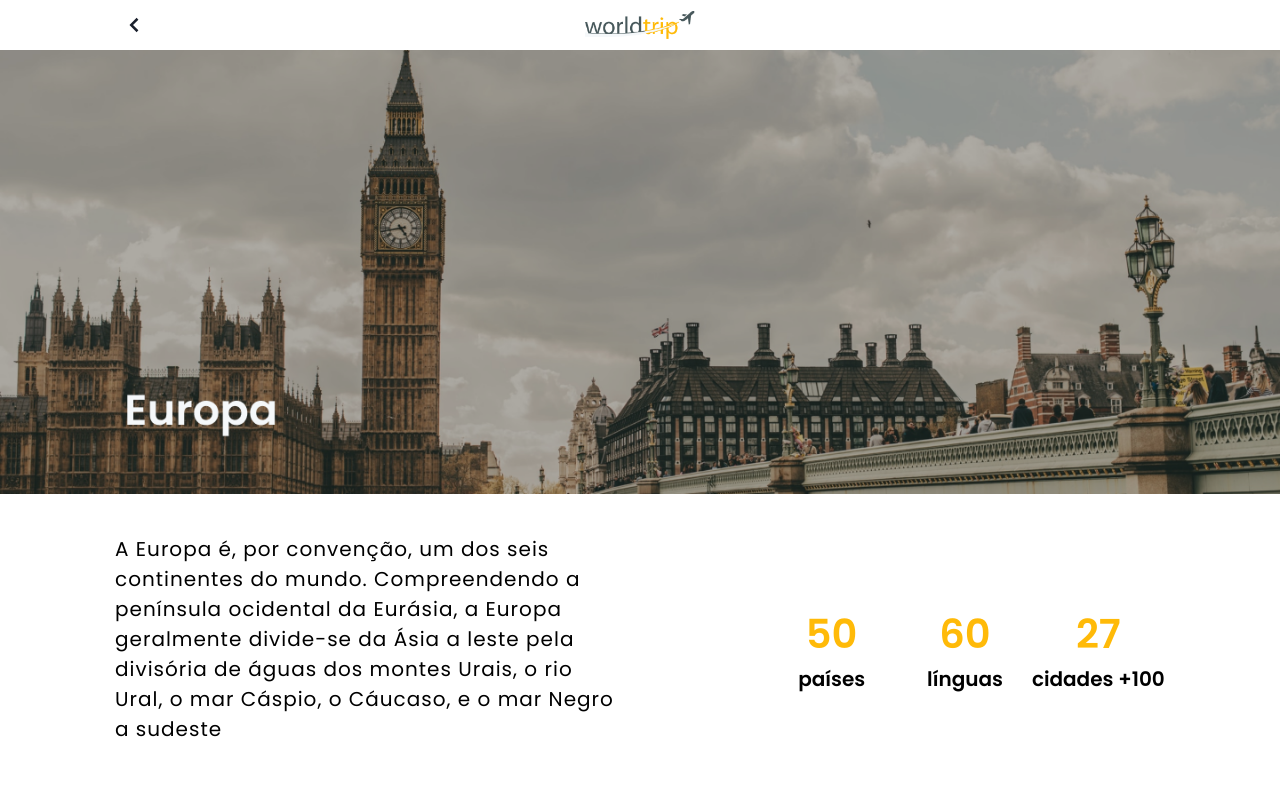
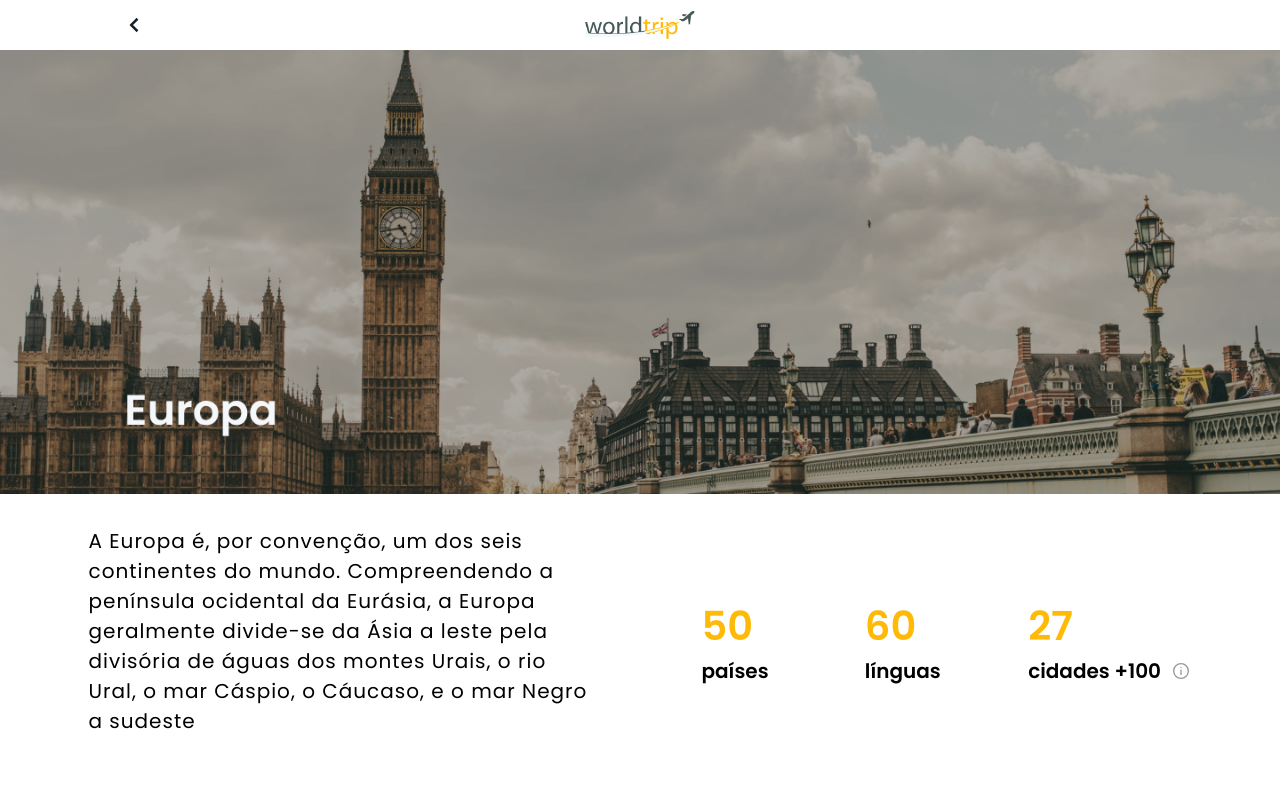
Before and after one commit to pedroviniciusn/world-trip, a Next.js app: page /europe in a window 1280 px wide. Shown: the top 792 px of the page. Built offline with nearby package versions, Linux system fonts and the light colour scheme.

Commit message:
finalizando desafio

```diff
--- a/package.json
+++ b/package.json
@@ -9,6 +9,7 @@
     "lint": "next lint"
   },
   "dependencies": {
+    "@chakra-ui/icons": "^2.0.17",
     "@chakra-ui/react": "^2.4.9",
     "@emotion/react": "^11.10.5",
     "@emotion/styled": "^11.10.5",
--- a/src/components/Slide/index.tsx
+++ b/src/components/Slide/index.tsx
@@ -6,7 +6,7 @@ import imageEurope from "../../../public/images_project/slide_continents/europe.
 import imageEuropeMobile from "../../../public/images_project/slide_continents/europe_mobile.png";
 
 import { Navigation, Pagination, Mousewheel, Keyboard } from "swiper";
-import { Box, Flex, Heading, Text, Image, useMediaQuery } from "@chakra-ui/react";
+import { Box, Image, useMediaQuery } from "@chakra-ui/react";
 
 import Link from "next/link";
 
--- a/src/pages/europe/Cities.tsx
+++ b/src/pages/europe/Cities.tsx
@@ -37,6 +37,7 @@ export function Cities() {
         spacing={10}
         w={{ base: "70%", sm: "73%", md: "90%", lg: "90%", xl: "100%", xl2: "100%" }}
         margin="0 auto"
+        pb={10}
       >
         <CardCities
           city="Londres"
--- a/src/pages/europe/Info.tsx
+++ b/src/pages/europe/Info.tsx
@@ -1,21 +1,30 @@
-import { Box, Text } from "@chakra-ui/react";
+import { InfoOutlineIcon } from "@chakra-ui/icons";
+import { Box, Flex, Text, Tooltip } from "@chakra-ui/react";
+import { AiOutlineInfoCircle } from "react-icons/ai";
 
 interface IInfoProps {
   text_one: string;
   text_two: string;
+  info?: boolean;
+  label_info?: string;
 }
 
-export function Info({ text_one, text_two }: IInfoProps) {
+export function Info({
+  text_one,
+  text_two,
+  info = false,
+  label_info,
+}: IInfoProps) {
   return (
-    <Box w={{ base: 100, xl: 300, xl2: 300 }}>
+    <Box w={{ base: 115, xl: 300, xl2: 320 }} display="grid">
       <Text
         align={{
           base: "start",
           sm: "start",
-          md: "center",
-          lg: "center",
-          xl: "center",
-          xl2: "center",
+          md: "start",
+          lg: "start",
+          xl: "start",
+          xl2: "start",
         }}
         fontWeight="semibold"
         fontSize={{ base: "24px", sm: "30px", xl: "40px", xl2: "40px" }}
@@ -23,14 +32,15 @@ export function Info({ text_one, text_two }: IInfoProps) {
       >
         {text_one}
       </Text>
+      <Flex alignItems="center">
         <Text
           align={{
             base: "start",
             sm: "start",
-          md: "center",
-          lg: "center",
-          xl: "center",
-          xl2: "center",
+            md: "start",
+            lg: "start",
+            xl: "start",
+            xl2: "start",
           }}
           fontSize={{ base: "14px", sm: "14px", xl: "20px", xl2: "20px" }}
           fontWeight={{
@@ -40,9 +50,18 @@ export function Info({ text_one, text_two }: IInfoProps) {
             xl: "semibold",
             xl2: "semibold",
           }}
+          pr={{ base: 1, sm: 1, xl: 3, xl2: 3 }}
         >
           {text_two}
         </Text>
+        {info ? (
+          <Tooltip label={label_info} fontSize="md">
+            <InfoOutlineIcon color="dark.300"/>
+          </Tooltip>
+        ) : (
+          ""
+        )}
+      </Flex>
     </Box>
   );
 }
--- a/src/pages/europe/index.tsx
+++ b/src/pages/europe/index.tsx
@@ -1,10 +1,4 @@
-import {
-  Box,
-  Flex,
-  Text,
-  Image,
-  useMediaQuery,
-} from "@chakra-ui/react";
+import { Box, Flex, Text, Image, useMediaQuery } from "@chakra-ui/react";
 import { Header } from "@/components/Header";
 import { Cities } from "./Cities";
 import { Info } from "./Info";
@@ -52,8 +46,8 @@ export default function Europe() {
           xl2: "center",
         }}
         justify="space-around"
-        p={{ base: 5, sm: 5, md: 10, lg: 10, xl: 10, xl2: 10 }}
-        pb={{base: 10, sm: 10}}
+        p={{ base: 5, sm: 5, md: 8, lg: 8, xl: 8, xl2: 8 }}
+        pb={{ base: 10, sm: 10 }}
         width="100%"
       >
         <Box maxWidth={500}>
@@ -70,10 +64,15 @@ export default function Europe() {
             o rio Ural, o mar Cáspio, o Cáucaso, e o mar Negro a sudeste
           </Text>
         </Box>
-        <Flex alignItems="center" justify="space-between" maxW={400}>
+        <Flex alignItems="center" justify="space-between" maxW={490}>
           <Info text_one="50" text_two="países" />
           <Info text_one="60" text_two="línguas" />
-          <Info text_one="27" text_two="cidades +100" />
+          <Info
+            text_one="27"
+            text_two="cidades +100"
+            info={true}
+            label_info="mais de 100 cidades"
+          />
         </Flex>
       </Flex>
       <Cities />
```
Also changed, not shown: 2 other files (tests, documents, lock files or other folders). Lines whose indentation alone changed are shown as unchanged.
